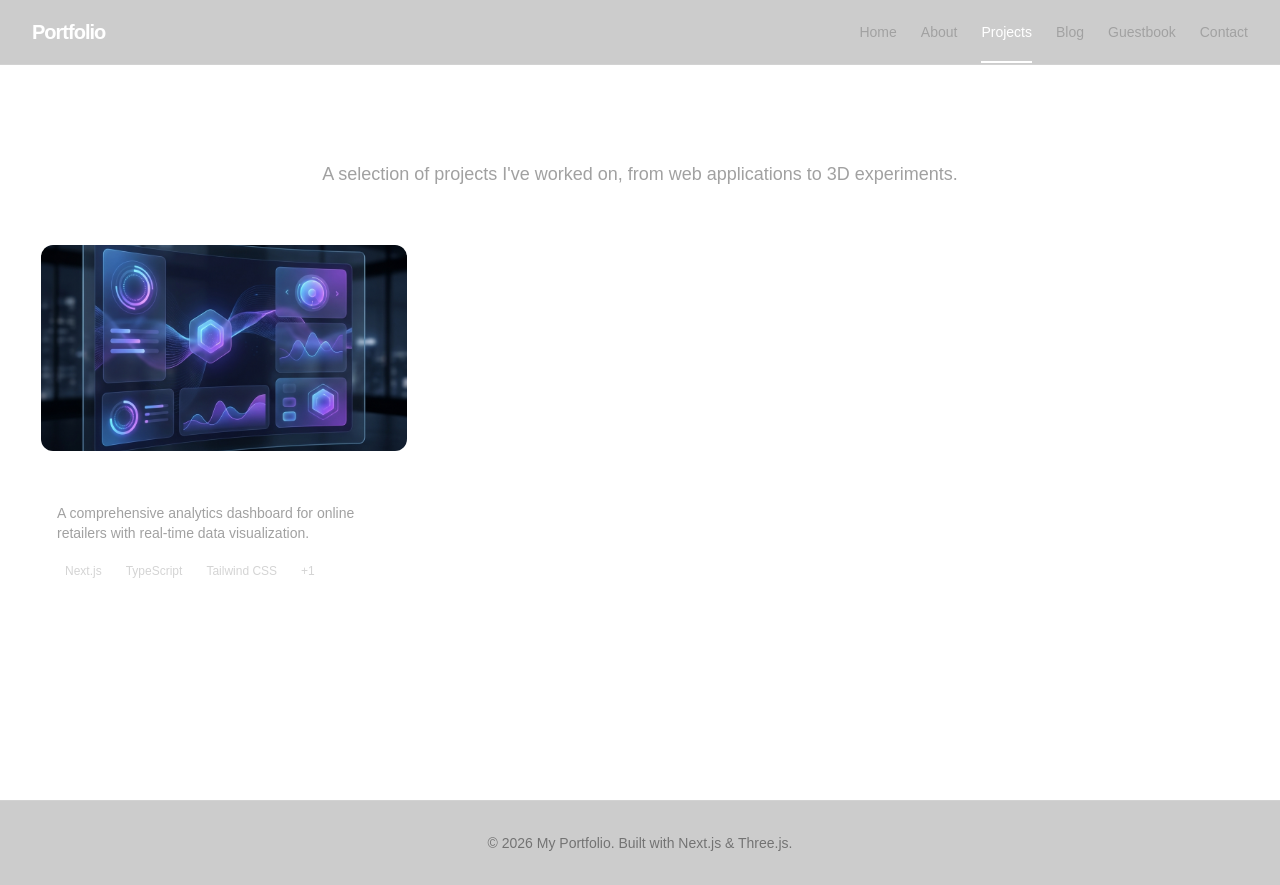
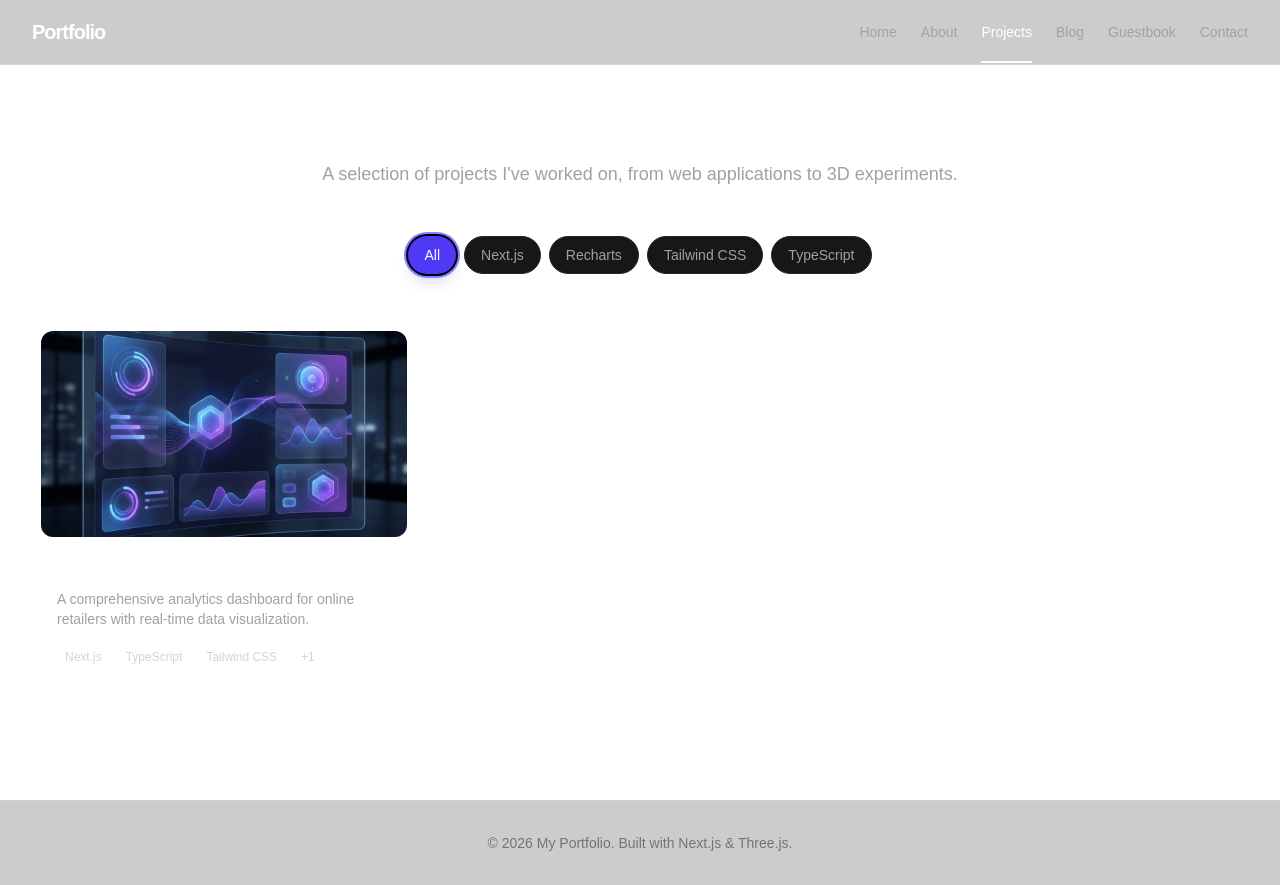
Before and after one commit to sandaru-fx/My_Portfolio, a Next.js app: page /projects in a window 1280 px wide. Built offline with nearby package versions, Linux system fonts and the light colour scheme.

Commit message:
Implement Project Filtering with animations

```diff
--- a/src/app/projects/page.tsx
+++ b/src/app/projects/page.tsx
@@ -1,5 +1,5 @@
 import { getProjects } from "@/lib/mdx";
-import { ProjectCard } from "@/components/ui/ProjectCard";
+import { ProjectList } from "@/components/projects/project-list";
 
 export const metadata = {
     title: "Projects - My Portfolio",
@@ -20,11 +20,7 @@ export default function ProjectsPage() {
                 </p>
             </div>
 
-            <div className="grid gap-8 sm:grid-cols-2 lg:grid-cols-3">
-                {projects.map((project, index) => (
-                    <ProjectCard key={project.slug} project={project} index={index} />
-                ))}
-            </div>
+            <ProjectList projects={projects} />
         </div>
     );
 }
--- /dev/null
+++ b/src/components/projects/project-list.tsx
@@ -0,0 +1,79 @@
+'use client'
+
+import { useState } from 'react'
+import { ProjectCard } from '@/components/ui/ProjectCard'
+import { motion, AnimatePresence } from 'framer-motion'
+import { Project } from '@/lib/mdx'
+import { cn } from '@/lib/utils'
+
+interface ProjectListProps {
+    projects: Project[]
+}
+
+export function ProjectList({ projects }: ProjectListProps) {
+    const [activeFilter, setActiveFilter] = useState('All')
+
+    // Extract unique technologies from all projects
+    const allTags = Array.from(
+        new Set(projects.flatMap((project) => project.frontmatter.technologies || []))
+    )
+    const filters = ['All', ...allTags].sort()
+
+    const filteredProjects = projects.filter((project) => {
+        if (activeFilter === 'All') return true
+        return project.frontmatter.technologies?.includes(activeFilter)
+    })
+
+    return (
+        <div className="space-y-12">
+            {/* Filter Buttons */}
+            <div className="flex flex-wrap justify-center gap-2">
+                {filters.map((filter) => (
+                    <button
+                        key={filter}
+                        onClick={() => setActiveFilter(filter)}
+                        className={cn(
+                            'px-4 py-2 rounded-full text-sm font-medium transition-all duration-300',
+                            activeFilter === filter
+                                ? 'bg-indigo-600 text-white shadow-lg shadow-indigo-500/25 ring-2 ring-indigo-400 ring-offset-2 ring-offset-black'
+                                : 'bg-neutral-900 text-neutral-400 hover:text-white hover:bg-neutral-800 border border-neutral-800'
+                        )}
+                    >
+                        {filter}
+                    </button>
+                ))}
+            </div>
+
+            {/* Projects Grid */}
+            <motion.div
+                layout
+                className="grid gap-8 sm:grid-cols-2 lg:grid-cols-3"
+            >
+                <AnimatePresence mode="popLayout">
+                    {filteredProjects.map((project, index) => (
+                        <motion.div
+                            layout
+                            key={project.slug}
+                            initial={{ opacity: 0, scale: 0.9 }}
+                            animate={{ opacity: 1, scale: 1 }}
+                            exit={{ opacity: 0, scale: 0.9 }}
+                            transition={{ duration: 0.3 }}
+                        >
+                            <ProjectCard project={project} index={index} />
+                        </motion.div>
+                    ))}
+                </AnimatePresence>
+            </motion.div>
+
+            {filteredProjects.length === 0 && (
+                <motion.div
+                    initial={{ opacity: 0 }}
+                    animate={{ opacity: 1 }}
+                    className="text-center py-20"
+                >
+                    <p className="text-neutral-500 text-lg">No projects found for this filter.</p>
+                </motion.div>
+            )}
+        </div>
+    )
+}
```
